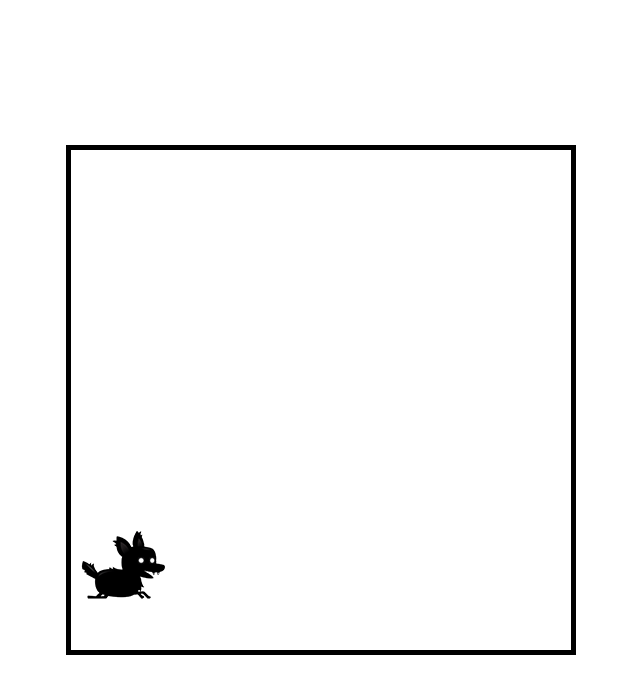
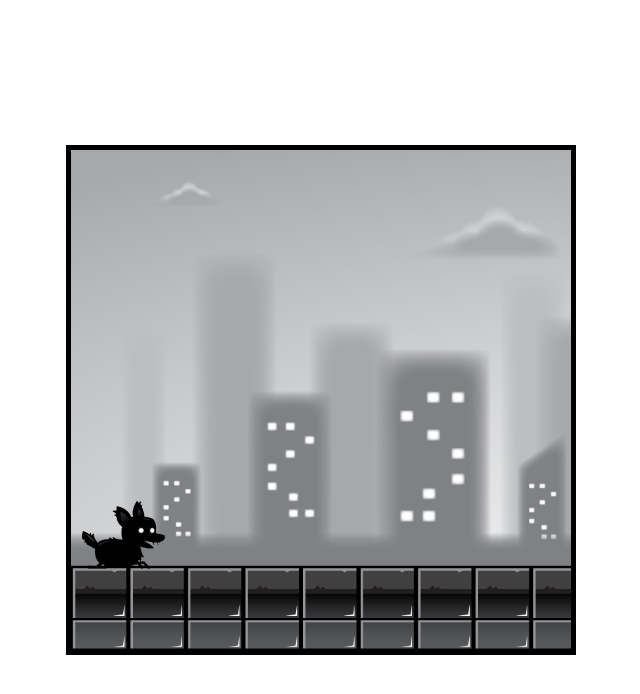
Before and after one commit to LupoArticoblu/vanilla-js-JS-game, a plain HTML site: page index.html in a window 1280 px wide. Shown: the whole page, without its empty margins (319-959 px from the left). Drawn offline with Linux system fonts and the light colour scheme.

Commit message:
background parallax... (da rivedere la caduta e la velocità)

```diff
--- a/index.html
+++ b/index.html
@@ -10,6 +10,11 @@
 <body>
   <canvas id="canvas"></canvas>
   <img src="player.png" id="player">
+  <img src="./backgrounds/layer-1.png" id="layer1">
+  <img src="./backgrounds/layer-2.png" id="layer2">
+  <img src="./backgrounds/layer-3.png" id="layer3">
+  <img src="./backgrounds/layer-4.png" id="layer4">
+  <img src="./backgrounds/layer-5.png" id="layer5">
 </body>
   <script type="module" src="src/main.js"></script>
 </html>
--- /dev/null
+++ b/src/background.js
@@ -0,0 +1,47 @@
+class Layer{
+  constructor(game, width, height, image, speedModifier){
+    this.game = game;
+    this.width = width;
+    this.height = height;
+    this.image = image;
+    this.speedModifier = speedModifier;
+    this.x = 0;
+    this.y = 0;
+  }
+  update() {
+    if(this.x < -this.width) this.x = 0;
+    else this.x -= this.game.speed * this.speedModifier;
+  }
+
+  draw(context) {
+    context.drawImage(this.image, this.x, this.y, this.width, this.height);
+    context.drawImage(this.image,this.x + this.width, this.y, this.width, this.height);
+  }
+}
+
+export class Background {
+  constructor(game) {
+    this.game = game;
+    this.width = 1667;
+    this.height = 500;
+    this.layer5image = document.getElementById('layer5');
+    this.layer4image = document.getElementById('layer4');
+    this.layer3image = document.getElementById('layer3');
+    this.layer2image = document.getElementById('layer2');
+    this.layer1image = document.getElementById('layer1');
+    this.layer5 = new Layer(this.game, this.width, this.height, this.layer5image, 2);
+    this.layer4 = new Layer(this.game, this.width, this.height, this.layer4image, 0.8);
+    this.layer3 = new Layer(this.game, this.width, this.height, this.layer3image, 0.4);
+    this.layer2 = new Layer(this.game, this.width, this.height, this.layer2image, 0.2);
+    this.layer1 = new Layer(this.game, this.width, this.height, this.layer1image, 0);
+    this.backgrounds = [this.layer1, this.layer2, this.layer3, this.layer4, this.layer5];
+  }
+
+  update() {
+    this.backgrounds.forEach(layer => layer.update());
+  }
+
+  draw(context) {
+    this.backgrounds.forEach(layer => layer.draw(context));
+  }
+}
--- a/src/main.js
+++ b/src/main.js
@@ -1,6 +1,6 @@
 import {Player} from './player.js';
 import {InputHandler} from './input.js';
-
+import {Background} from './background.js';
 window.addEventListener('load', () => {
   const canvas = document.getElementById('canvas');
   const ctx = canvas.getContext('2d');
@@ -12,16 +12,21 @@ window.addEventListener('load', () => {
       this.width = width;
       this.height = height;
       //questo servirà a tener conto del terreno di gioco
-      this.groundMargin = 50;
+      this.groundMargin = 80;
+      this.speed = 0;
+      this.maxSpeed = 4;
+      this.background = new Background(this);
       this.player = new Player(this);
       this.input = new InputHandler();
     }
 
     draw(context){
+      this.background.draw(context);
       this.player.draw(context);
     }
 
     update(deltaTime){
+      this.background.update();
       this.player.update(this.input.keys, deltaTime);
     }
   }
--- a/src/payerStates.js
+++ b/src/payerStates.js
@@ -28,7 +28,7 @@ export class Sitting extends State {
 
   handleInput(input) {
     if (input.includes('ArrowLeft') || input.includes('ArrowRight')) {
-      this.player.setState(states.RUNNING);
+      this.player.setState(states.RUNNING, 1.2);
     }
   }
 }
@@ -49,9 +49,9 @@ export class Running extends State{
   handleInput(input) {
     //durante la corsa, per arrestarsi o per saltare il player cambia stato in jumping o falling
     if (input.includes('ArrowDown')) {
-      this.player.setState(states.SITTING);
+      this.player.setState(states.SITTING, 0);
     }else if (input.includes('ArrowUp')){
-      this.player.setState(states.JUMPING);
+      this.player.setState(states.JUMPING, 1.2);
     }
   }
 }
@@ -74,7 +74,7 @@ export class Jumping extends State{
   handleInput(input) {
     //quando è alla massima estensione di vy, il player cambia stato in falling
     if (this.player.vy > this.player.weight) {
-      this.player.setState(states.FALLING);
+      this.player.setState(states.FALLING, 1.2);
 
     }
   }
@@ -96,7 +96,7 @@ export class Falling extends State{
     //quando il player cade e tocca il suolo, il suo stato cambia in running
     //perchè il player deve tornare ad essere in grado di muoversi
     if (this.player.onGround()) {
-      this.player.setState(states.RUNNING);
+      this.player.setState(states.RUNNING, 1.2);
     }
   }
 }
--- a/src/player.js
+++ b/src/player.js
@@ -74,8 +74,9 @@ export class Player {
     return this.y >= this.game.height - this.height - this.game.groundMargin;
   }
 
-  setState(state) {
+  setState(state, speed) {
     this.currentState = this.states[state];
+    this.game.speed = this.maxSpeed * speed;
     this.currentState.enter();
   }
 }
--- a/style.css
+++ b/style.css
@@ -13,6 +13,11 @@
   max-width: 100%;
 }
 
-#player{
+#player,
+#layer1,
+#layer2,
+#layer3,
+#layer4,
+#layer5{
   display: none;
 }
```
